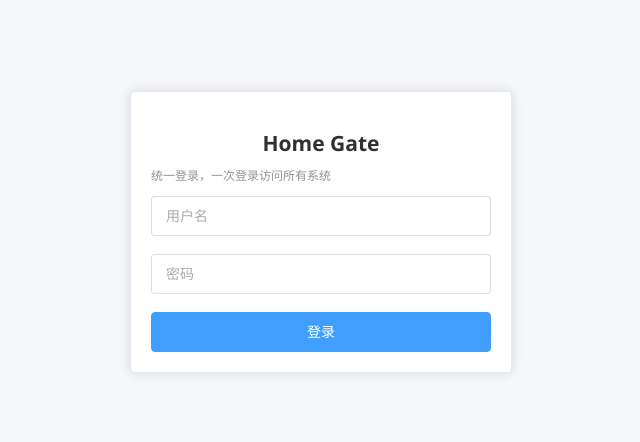
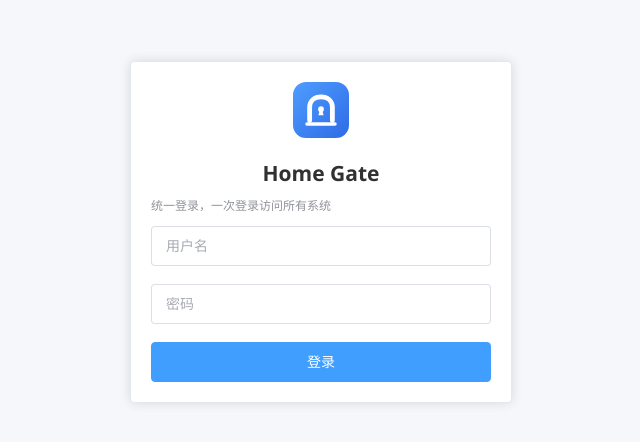
Before and after one commit to LinuxSuRen/home-gate, a Vue app in the folder web/: page / in a window 1280 px wide. Shown: the part 168-610 px from the top of the page, without its empty margins (319-959 px from the left). Built offline with nearby package versions, Linux system fonts and the light colour scheme; no server answers.

Commit message:
feat: add project logo (#15)
AI-generated SVG logo: a white gate arch with a keyhole on a blue
gradient rounded badge (matching the portal accent color). Used as
README image, browser favicon, and branding in the app header and
login card.

Co-authored-by: Rick <linuxsuren@users.noreply.github.com>

```diff
--- a/web/index.html
+++ b/web/index.html
@@ -3,6 +3,7 @@
   <head>
     <meta charset="UTF-8" />
     <meta name="viewport" content="width=device-width, initial-scale=1.0" />
+    <link rel="icon" type="image/svg+xml" href="/logo.svg" />
     <title>Home Gate</title>
   </head>
   <body>
--- a/web/src/App.vue
+++ b/web/src/App.vue
@@ -100,6 +100,7 @@ async function handleChangePwd() {
     <el-container style="min-height: 100vh">
       <el-header class="app-header">
         <div class="app-header__brand">
+          <img class="app-header__logo" src="/logo.svg" alt="Home Gate logo" />
           <span class="app-header__title">Home Gate</span>
           <el-button
             v-if="isAdmin"
@@ -168,7 +169,11 @@ async function handleChangePwd() {
 .app-header__brand {
   display: flex;
   align-items: center;
-  gap: 16px;
+  gap: 10px;
+}
+.app-header__logo {
+  width: 24px;
+  height: 24px;
 }
 .app-header__title {
   font-size: 16px;
--- a/web/src/views/LoginView.vue
+++ b/web/src/views/LoginView.vue
@@ -42,6 +42,9 @@ async function submit() {
 <template>
   <div class="login-wrap">
     <el-card class="login-card">
+      <div class="login-logo-wrap">
+        <img src="/logo.svg" alt="Home Gate logo" class="login-logo" />
+      </div>
       <h2 class="login-title">Home Gate</h2>
       <p class="dim" style="margin-top: -8px">统一登录，一次登录访问所有系统</p>
       <el-form @submit.prevent="submit">
@@ -79,4 +82,11 @@ async function submit() {
 .login-title {
   text-align: center;
 }
+.login-logo-wrap {
+  text-align: center;
+}
+.login-logo {
+  width: 56px;
+  height: 56px;
+}
 </style>
```
Also changed, not shown: web/public/logo.svg (added), 1 other file (tests, documents, lock files or other folders).
